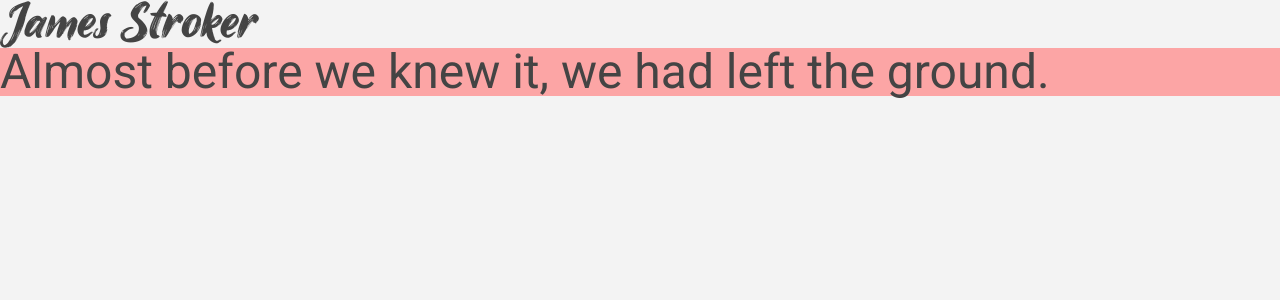
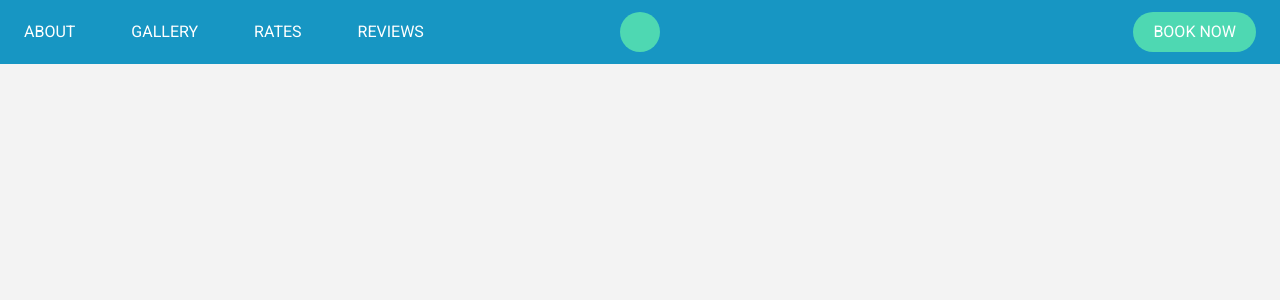
Before and after one commit to muhkyle17/casa-baltazar, a Next.js app: page / in a window 1280 px wide. Shown: the top 300 px of the page. Built offline with nearby package versions, Linux system fonts and the light colour scheme.

Commit message:
Make initial styling for navbar

```diff
--- /dev/null
+++ b/components/shared/Navbar.js
@@ -0,0 +1,47 @@
+import React from 'react'
+import Image from 'next/image'
+import logoFacebook from '../../public/icons8-facebook-150.png'
+
+const Navbar = () => {
+  return (
+    <>
+      <div className='relative h-16 bg-blue text-white'>
+        <div className='flex w-full h-16 px-6 justify-between items-center'>
+          <div className='text-base flex gap-14'>
+            <a href='#about' className='uppercase'>
+              About
+            </a>
+            <a href='#gallery' className='uppercase'>
+              Gallery
+            </a>
+            <a href='#rates' className='uppercase'>
+              Rates
+            </a>
+            <a href='#reviews' className='uppercase'>
+              Reviews
+            </a>
+          </div>
+
+          <div className='flex items-center justify-self-end'>
+            {/* <Image
+          src={logoFacebook}
+          alt='Facebook'
+          width={35}
+          height={35}
+          className='text-teal bg-teal rounded-full'
+        /> */}
+            {/* <p>Phone</p> */}
+            <p className='uppercase bg-teal rounded-3xl px-5 py-2'>Book Now</p>
+          </div>
+        </div>
+
+        {/* Logo */}
+        <div className='absolute left-[50%] top-[50%] translate-y-[-50%] translate-x-[-50%] w-10 h-10 rounded-full bg-teal justify-self-center' />
+
+        {/* <a target="_blank" href="https://icons8.com/icon/118495/facebook">Facebook</a> icon by <a target="_blank" href="https://icons8.com">Icons8</a> */}
+      </div>
+    </>
+  )
+}
+
+export default Navbar
--- a/pages/index.js
+++ b/pages/index.js
@@ -1,4 +1,5 @@
 import Head from 'next/head'
+import Navbar from '../components/shared/Navbar'
 
 export default function Home() {
   return (
@@ -9,10 +10,7 @@ export default function Home() {
         <link rel='icon' href='/favicon.ico' />
       </Head>
 
-      <h1 className='text-5xl'>James Stroker</h1>
-      <p className='bg-red-300 text-5xl'>
-        Almost before we knew it, we had left the ground.
-      </p>
+      <Navbar />
     </div>
   )
 }
```
